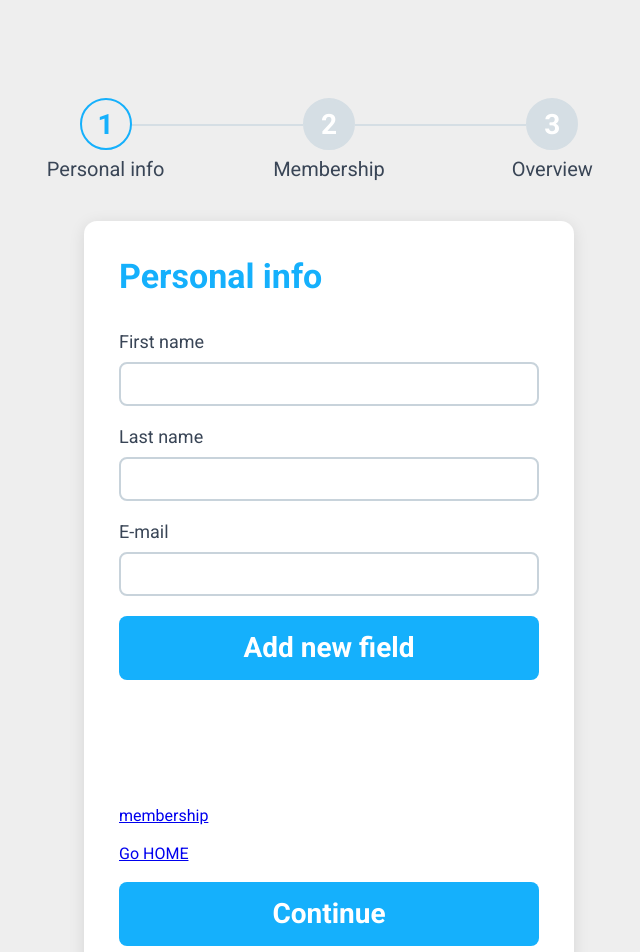
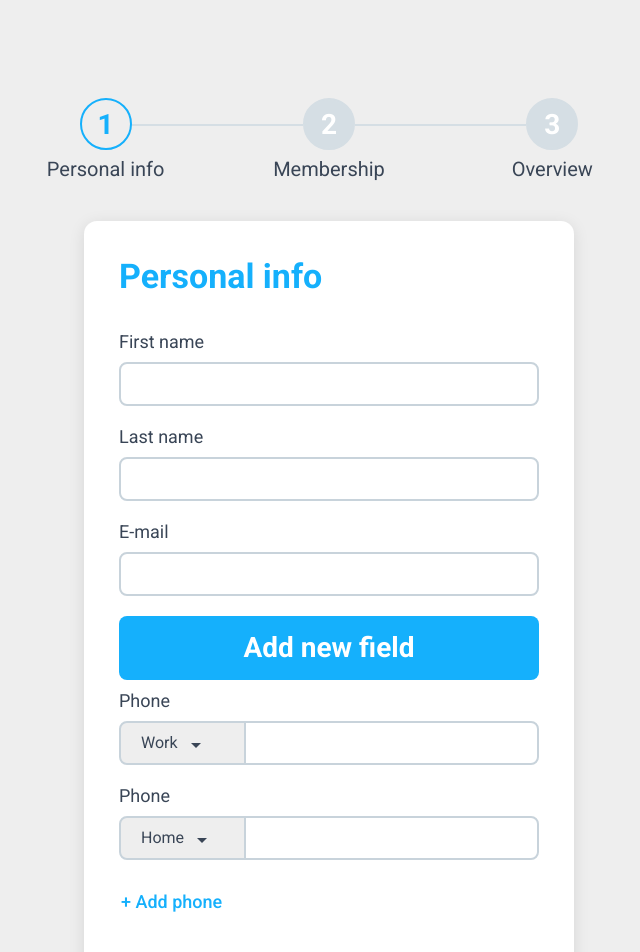
Before and after one commit to jurispl/homework, a Vue app: page /form/personal in a window 1280 px wide. Shown: the top 952 px of the page, without its empty margins (311-951 px from the left). Built offline with nearby package versions, Linux system fonts and the light colour scheme.

Commit message:
DEV data flow form

```diff
--- a/src/views/FormPersonalInfo.vue
+++ b/src/views/FormPersonalInfo.vue
@@ -55,7 +55,7 @@ export default {
     },
   },
   methods: {
-    ...mapMutations('user', ['addPhone', 'deletePhones', 'setForm']),
+    ...mapMutations('user', ['setForm']),
     fromStore(id) {
       if (this.group[id]) {
         return this.group[id];
@@ -76,13 +76,6 @@ export default {
       this.setForm({value: fromRef});
 
 
-      // this.deletePhones();
-      // this.phones.forEach(phone => {
-      //   if (phone.value) {
-      //     this.addPhone({[phone.type]: phone.value})
-      //   }
-      // });
-
       // this.$router.push('/form/membership');getForm
     },
   },
--- /dev/null
+++ b/src/views/steps/PhoneList.vue
@@ -0,0 +1,102 @@
+<template>
+
+
+  <app-form-field-group
+      v-for="phone in selectedListPhones"
+      :key="phone.type"
+      :id="phone.type"
+  >
+    <template #label>
+      <label :for="phone.type" class="form-label">Phone</label>
+    </template>
+
+    <template #left>
+      <app-dropdown>
+        <template #toggle>
+          <button type="button" class="btn btn-outline dropdown-toggle">{{ phone.label }}</button>
+        </template>
+        <template #default="{isOpen}">
+
+          <app-dropdown-menu :is-open="isOpen" :items="phones">
+            <template #default="{iter, idx}">
+              <app-dropdown-item
+                  @click="choicePhoneType(iter, phone)"
+                  :disabled="iter.isSelected"
+              >{{ iter.label }}
+              </app-dropdown-item>
+            </template>
+
+          </app-dropdown-menu>
+
+        </template>
+      </app-dropdown>
+    </template>
+
+    <template #input>
+      <input
+          :id="phone.type"
+          v-model="phone.value"
+          type="text"
+          class="form-control">
+    </template>
+  </app-form-field-group>
+
+  <div
+      class="button-group"
+      v-if="canAddPhone">
+    <button
+        @click="addNewPhone"
+        type="button"
+        class="btn link"
+    >+ Add phone
+    </button>
+  </div>
+
+
+</template>
+
+<script>
+import AppDropdown from "@/components/AppDropdown";
+import AppDropdownMenu from "@/components/AppDropdownMenu";
+import AppDropdownItem from "@/components/AppDropdownItem";
+import AppFormFieldGroup from "@/components/AppFormFieldGroup";
+
+export default {
+  name: "PhoneList",
+  inject: ['formData'],
+  props: {
+    phones: {
+      type: Array
+    }
+  },
+  components: {AppFormFieldGroup, AppDropdownItem, AppDropdownMenu, AppDropdown},
+  computed: {
+    canAddPhone() {
+      return !!(this.phones.find(i => !i.isSelected));
+    },
+    selectedListPhones() {
+      return this.phones.filter(i => i.isSelected === true).sort((a, b) => {
+        return a.sortNumber - b.sortNumber
+      });
+    }
+  },
+  methods: {
+    choicePhoneType(selectedPhone, currentPhone) {
+
+      const selectedNr = selectedPhone.sortNumber;
+      selectedPhone.sortNumber = currentPhone.sortNumber;
+      currentPhone.sortNumber = selectedNr;
+
+      selectedPhone.isSelected = true;
+      currentPhone.isSelected = false;
+    },
+    addNewPhone() {
+      this.phones.find(i => !i.isSelected).isSelected = true
+    },
+  },
+}
+</script>
+
+<style scoped>
+
+</style>
--- a/src/views/steps/StepOne.vue
+++ b/src/views/steps/StepOne.vue
@@ -42,7 +42,7 @@
 
     <div
         class="form-field"
-        v-for="(item, index) in field.phones.fields"
+        v-for="(item, index) in field.info.fields"
         :key="index"
     >
       <label
@@ -63,6 +63,9 @@
     >Add new field
     </button>
 
+    <phone-list
+        :phones="field.phones.fields"
+    ></phone-list>
   </div>
 
 </template>
@@ -110,8 +113,53 @@ export default {
             value: null,
           },
           {
+            id: 'info',
+            fields: [],
+          },
+          {
             id: 'phones',
-            fields: [],
+            fields: [
+              {
+                type: 'work',
+                label: 'Work',
+                fullLabel: 'Work Phone',
+                value: null,
+                isSelected: true,
+                sortNumber: 1,
+              },
+              {
+                type: 'home',
+                label: 'Home',
+                fullLabel: 'Home Phone',
+                value: null,
+                isSelected: true,
+                sortNumber: 2,
+              },
+              {
+                type: 'mobile',
+                label: 'Mobile',
+                fullLabel: 'Mobile Phone',
+                value: null,
+                isSelected: false,
+                sortNumber: 3,
+              },
+              {
+                type: 'main',
+                label: 'Main',
+                fullLabel: 'Main Phone',
+                value: null,
+                isSelected: false,
+                sortNumber: 4,
+              },
+              {
+                type: 'other',
+                label: 'Other',
+                fullLabel: 'Other Phone',
+                value: null,
+                isSelected: false,
+                sortNumber: 5,
+              },
+            ],
           },
         ],
       },
@@ -119,10 +167,10 @@ export default {
   },
   methods: {
     newItem() {
-      this.field.phones.fields.push({label: `Nr: ${this.field.phones.fields.length} label`, value: 'Bob'})
+      this.field.info.fields.push({label: `Nr: ${this.field.info.fields.length} label`, value: 'Bob'})
     },
     updateNews(item, e) {
-      this.field.phones.fields[item].value = e;
+      this.field.info.fields[item].value = e;
     },
 
     updateField(id, value) {
```
